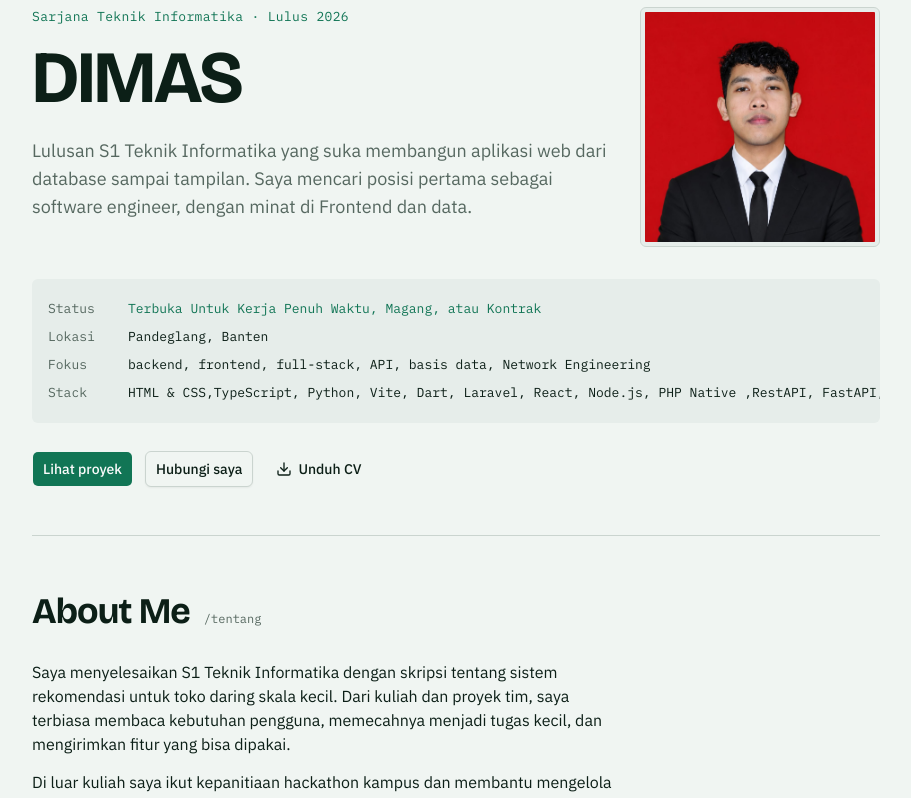
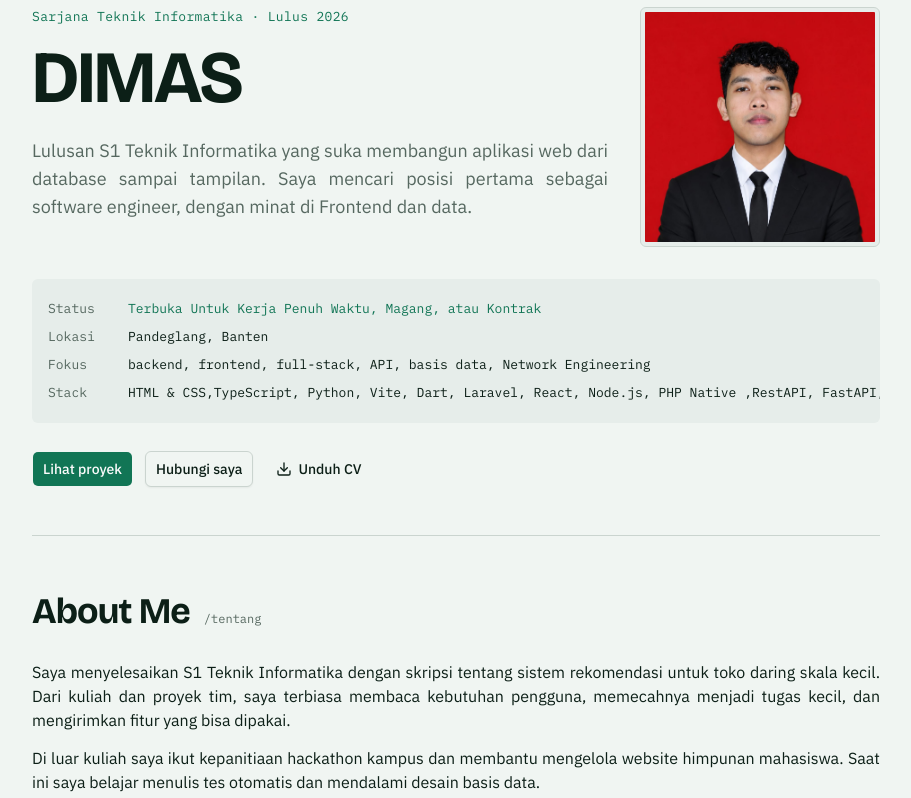
Before and after one commit to spaii/spaii.github.io, a React (Vite) app: page / in a window 1280 px wide. Shown: the part 460-1258 px from the top of the page, without its empty margins (184-1095 px from the left). Built offline with nearby package versions, Linux system fonts and the light colour scheme.

Commit message:
lebar teks contact sejajar

```diff
--- a/src/index.css
+++ b/src/index.css
@@ -93,6 +93,18 @@
     @apply font-display;
     text-wrap: balance;
   }
+
+  /* Paragraf: rata kiri di HP, rata kiri-kanan di layar sedang ke atas */
+  p {
+    text-align: left;
+    hyphens: auto;
+  }
+  @media (min-width: 640px) {
+    p {
+      text-align: justify;
+    }
+  }
+
   @media (prefers-reduced-motion: reduce) {
     html {
       scroll-behavior: auto;
--- a/src/sections/About.tsx
+++ b/src/sections/About.tsx
@@ -5,7 +5,7 @@ export function About() {
   return (
     <section id="tentang" className="pt-14">
       <SectionHeading title="About Me" path="/tentang" />
-      <div className="max-w-[62ch] space-y-3.5">
+      <div className="space-y-3.5">
         {profile.about.map((paragraph, i) => (
           <p key={i} data-aos="fade-up" data-aos-delay={i * 100}>
             {paragraph}
--- a/src/sections/Contact.tsx
+++ b/src/sections/Contact.tsx
@@ -27,7 +27,7 @@ export function Contact() {
   return (
     <section id="kontak" className="pt-14">
       <SectionHeading title="Contact" path="/kontak" />
-      <p className="max-w-[56ch]" data-aos="fade-up">
+      <p className="text-left hyphens-auto sm:text-justify" data-aos="fade-up">
         {contact.blurb}
       </p>
 
```
